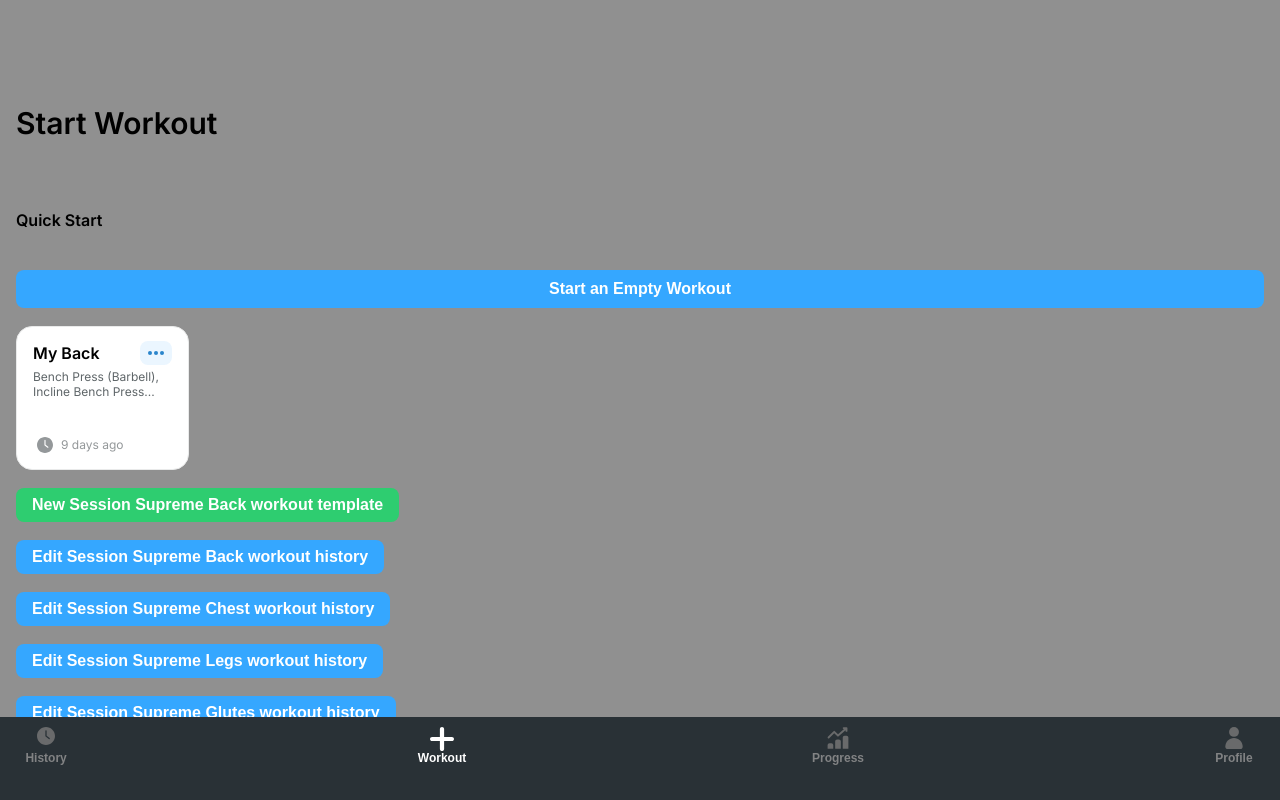
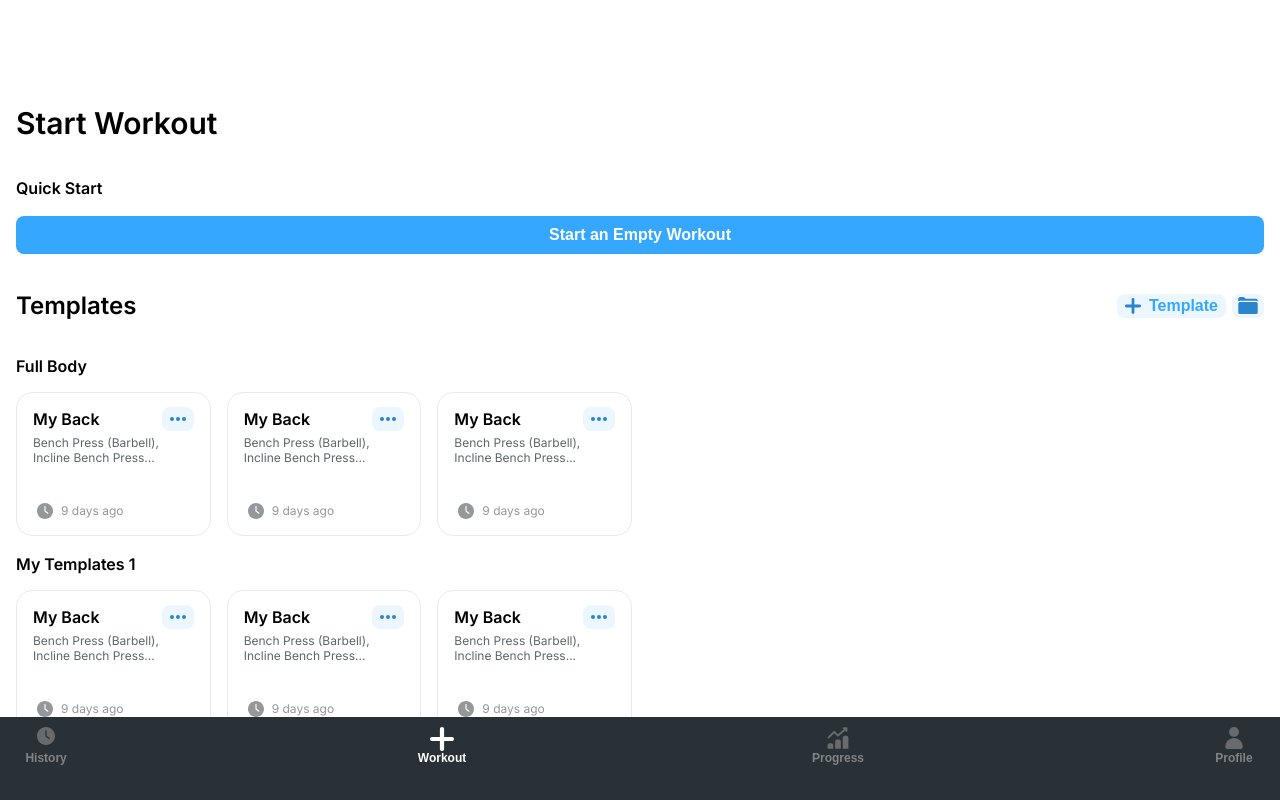
Before and after one commit to harshaand/workout-tracker-app, a React (Vite) app: page / in a window 1280 px wide. Both pictures are taken after a click on the button "Workout". Shown: the top 800 px of the page. Built offline with nearby package versions, Linux system fonts and the light colour scheme.

Commit message:
Added main UI for template screen

```diff
--- a/src/css/cards.scss
+++ b/src/css/cards.scss
@@ -34,7 +34,8 @@
     flex-direction: column;
     background-color: var(--white);
     height: 144px;
-    width: 173px;
+    /*width: 173px;*/
+    width: 100%;
     padding: 16px;
     border: 1px var(--card-border-color) solid;
     border-radius: 16px;
--- a/src/css/screens.scss
+++ b/src/css/screens.scss
@@ -45,3 +45,117 @@
         }
     }
 }
+
+.templates {
+    &__container {
+        display: flex;
+        flex-direction: column;
+        justify-content: flex-start;
+        width: 100%;
+        height: 100%;
+        padding: 105px 0 120px 0;
+        background-color: var(--white);
+        box-sizing: border-box;
+
+    }
+
+    &__main {
+        display: flex;
+        flex-direction: column;
+        justify-content: flex-start;
+        align-items: center;
+        gap: 37px;
+        width: 100%;
+        height: fit-content;
+        padding: 0 var(--general-padding);
+        box-sizing: border-box;
+
+        h1 {
+            width: 100%;
+        }
+
+        .container-quick-start {
+            display: flex;
+            flex-direction: column;
+            justify-content: flex-start;
+            gap: 18px;
+            width: 100%;
+
+            h3 {
+                width: 100%;
+                margin: 0;
+                padding: 0;
+            }
+        }
+
+        .container-folders {
+            display: flex;
+            flex-direction: column;
+            justify-content: flex-start;
+            align-items: center;
+            gap: 36px;
+            width: 100%;
+
+            &__header {
+                display: flex;
+                justify-content: space-between;
+                align-items: center;
+                width: 100%;
+
+                h2 {
+                    margin: 0;
+                    padding: 0;
+                }
+
+                &__buttons {
+                    display: flex;
+                    gap: 6px;
+                    justify-content: flex-start;
+                    align-items: center;
+                    width: fit-content;
+                    height: fit-content;
+                }
+            }
+
+            &__folders {
+                display: flex;
+                flex-direction: column;
+                align-items: flex-start;
+                justify-content: flex-start;
+                width: 100%;
+                height: fit-content;
+                gap: 18px;
+
+                .container-templates {
+                    display: flex;
+                    flex-direction: column;
+                    align-items: flex-start;
+                    justify-content: flex-start;
+                    gap: 16px;
+                    width: 100%;
+
+                    &__header {
+                        width: 100%;
+
+                        h3 {
+                            margin: 0;
+                            padding: 0;
+                            width: 100%;
+                        }
+                    }
+
+                    &__templates {
+                        display: grid;
+                        grid-template-columns: repeat(auto-fill, minmax(173px, 1fr));
+                        gap: 16px;
+                        width: 100%;
+                    }
+
+                }
+            }
+        }
+
+
+    }
+
+}
--- a/src/screens/TemplatesScreen.jsx
+++ b/src/screens/TemplatesScreen.jsx
@@ -68,98 +68,70 @@ function TemplatesScreen() {
     }
 
     return (<>
+        <div className='templates__container'>
             <Navbar />
-        <div className="container-app">
-            <div className="div-header">
+            <div className='templates__main'>
                 <h1>Start Workout</h1>
+
+                <div className='container-quick-start'>
+                    <h3>Quick Start</h3>
+                    <ButtonBig color='blue' size='chunky'>Start an Empty Workout</ButtonBig>
                 </div>
 
-            <div className="library-container-quick-start">
-                <h4>Quick Start</h4>
-                <ButtonBig color='blue' size='chunky'>Start an Empty Workout</ButtonBig>
-                <CardWorkoutTemplate />
-
-
-
-                {/*newSession*/}
-                {data.templates.map((template, index) => (
-                    <ButtonBig color='green' size='hug'
-                        onClick={() => {
-                            setSelectedTemplate({ ...data.templates[index], workoutId: uuidv4() });
-                            screenVariant.current = 'newSession';
-                        }}>
-                        {`New Session ${template.name}`}
-                    </ButtonBig>
-
-                ))}
-
-                {/*editSession*/}
-                {data.history.map((history, index) => (
-                    <ButtonBig color='blue' size='hug'
-                        onClick={() => {
-                            setSelectedTemplate(data.history[index]);
-                            screenVariant.current = 'editSession';
-                        }}>
-                        {`Edit Session ${history.name}`}
-                    </ButtonBig>
-
-                ))}
-
-                {/*editTemplate*/}
-                {data.templates.map((template, index) => (
-                    <ButtonBig color='blueSoft' size='hug'
-                        onClick={() => {
-                            setSelectedTemplate({ ...data.templates[index], workoutId: uuidv4() });
-                            screenVariant.current = 'editTemplate';
-                        }}>
-                        {`Edit Template ${template.name}`}
-                    </ButtonBig>
-
-                ))}
-
-
-                {/*new Empty Session*/}
-                <ButtonBig color='blue' size='hug'
-                    onClick={() => {
-                        setSelectedTemplate({ ...newEmptySession, name: 'New Workout', workoutId: uuidv4() });
-                        screenVariant.current = 'newEmptySession';
-                    }}>
-                    New Empty Workout
-                </ButtonBig>
-
-
-                {/*newEmptyTemplate*/}
-                <ButtonBig color='blueSoft' size='hug'
-                    onClick={() => {
-                        setSelectedTemplate({ ...newEmptySession, name: 'New Template' });
-                        screenVariant.current = 'newEmptyTemplate';
-                    }}>
-                    New Empty Template
-                </ButtonBig>
-
-
-
-
-
-
-                {selectedTemplate && <SessionScreen template={selectedTemplate} screenVariant={screenVariant.current} />}
-
-                <FolderList />
+                <div className='container-folders'>
+                    <div className='container-folders__header'>
+                        <h2>Templates</h2>
+                        <div className='container-folders__header__buttons'>
+                            <ButtonSmall type='addTemplate' >Template</ButtonSmall>
+                            <ButtonSmall type='folder' />
+                        </div>
 
                     </div>
-            <div className="library-main-section">
-                <div className="library-main-section-header">
+                    <div className='container-folders__folders'>
 
-                    <button>1</button>
-                    <ButtonSmall type='options1' />
+                        <div className='container-templates'>
+                            <div className='container-templates__header'>
+                                <h3>Full Body</h3>
+                            </div>
+                            <div className='container-templates__templates'>
+                                <CardWorkoutTemplate />
+                                <CardWorkoutTemplate />
+                                <CardWorkoutTemplate />
+                            </div>
+                        </div>
+
+                        <div className='container-templates'>
+                            <div className='container-templates__header'>
+                                <h3>My Templates 1</h3>
+                            </div>
+                            <div className='container-templates__templates'>
+                                <CardWorkoutTemplate />
+                                <CardWorkoutTemplate />
+                                <CardWorkoutTemplate />
+                            </div>
+                        </div>
 
                     </div>
-                <div className="library-main-section-content">
+                    <div className='container-folders__folders'>
+
+                        <div className='container-templates'>
+                            <div className='container-templates__header'>
+                                <h3>Example Templates</h3>
+                            </div>
+                            <div className='container-templates__templates'>
+                                <CardWorkoutTemplate />
+                                <CardWorkoutTemplate />
+                                <CardWorkoutTemplate />
+                            </div>
+                        </div>
 
                     </div>
                 </div>
 
             </div>
+        </div>
+
+
     </>
     )
 }
--- /dev/null
+++ b/src/screens/TestingScreen.jsx
@@ -0,0 +1,167 @@
+import '../css/buttons.scss';
+import '../css/modals.scss';
+import React from 'react'
+import ButtonSmall from '../components/Buttons/ButtonSmall.jsx'
+import ButtonBig from '../components/Buttons/ButtonBig.jsx'
+import CardWorkoutTemplate from '../components/Cards/CardWorkoutTemplate.jsx'
+import CardWorkoutHistory from '../components/Cards/CardWorkoutHistory.jsx'
+import CardExerciseTracker from '../components/Cards/CardExerciseTracker.jsx'
+import FolderList from '../OTHER/FoldersFunctionality.jsx'
+import Navbar from '../components/Navbar.jsx'
+
+import { useData } from '../DataContext.jsx'
+import SessionScreen from './SessionScreen.jsx'
+
+import { v4 as uuidv4 } from 'uuid';
+
+
+
+function TestingScreen() {
+    const data = useData()
+    const [selectedTemplate, setSelectedTemplate] = React.useState(null);
+    //TESTING WITH HISTORY ATM
+    /* SCREEN VARIANTS
+    1. newSession ------new key
+    2. editSession -----old key
+    3. editTemplate
+    4. newEmptyTemplate
+    5. newEmptySession -new key
+    */
+    const screenVariant = React.useRef(null);
+
+    const newEmptySession = {
+        id: uuidv4(),
+        name: 'New Workout',
+        duration: undefined,
+        notes: undefined,
+        lastDone: {},
+
+        exercises: [
+            {
+                name: 'Testing Exercise',
+                sets:
+                    [
+                        {
+                            id: '0plkjn',
+                            value: 1,
+                            num: 1,
+                            weight: 0,
+                            reps: 0,
+                            completed: false,
+                            PRs: { '1RM': false, weight: false, reps: false, volume: false, strengthScore: false },
+                            bestSet: false
+                        },
+                        {
+                            id: '876tg',
+                            value: 2,
+                            num: 2,
+                            weight: 0,
+                            reps: 0,
+                            completed: false,
+                            PRs: { '1RM': false, weight: false, reps: false, volume: false, strengthScore: false },
+                            bestSet: false
+                        }
+                    ]
+
+            }
+        ]
+    }
+
+    return (<>
+        <Navbar />
+        <div className="container-app">
+            <div className="div-header">
+                <h1>Start Workout</h1>
+            </div>
+
+            <div className="library-container-quick-start">
+                <h4>Quick Start</h4>
+                <ButtonBig color='blue' size='chunky'>Start an Empty Workout</ButtonBig>
+                <CardWorkoutTemplate />
+
+
+
+                {/*newSession*/}
+                {data.templates.map((template, index) => (
+                    <ButtonBig color='green' size='hug'
+                        onClick={() => {
+                            setSelectedTemplate({ ...data.templates[index], workoutId: uuidv4() });
+                            screenVariant.current = 'newSession';
+                        }}>
+                        {`New Session ${template.name}`}
+                    </ButtonBig>
+
+                ))}
+
+                {/*editSession*/}
+                {data.history.map((history, index) => (
+                    <ButtonBig color='blue' size='hug'
+                        onClick={() => {
+                            setSelectedTemplate(data.history[index]);
+                            screenVariant.current = 'editSession';
+                        }}>
+                        {`Edit Session ${history.name}`}
+                    </ButtonBig>
+
+                ))}
+
+                {/*editTemplate*/}
+                {data.templates.map((template, index) => (
+                    <ButtonBig color='blueSoft' size='hug'
+                        onClick={() => {
+                            setSelectedTemplate({ ...data.templates[index], workoutId: uuidv4() });
+                            screenVariant.current = 'editTemplate';
+                        }}>
+                        {`Edit Template ${template.name}`}
+                    </ButtonBig>
+
+                ))}
+
+
+                {/*newEmptySession*/}
+                <ButtonBig color='blue' size='hug'
+                    onClick={() => {
+                        setSelectedTemplate({ ...newEmptySession, name: 'New Workout', workoutId: uuidv4() });
+                        screenVariant.current = 'newEmptySession';
+                    }}>
+                    New Empty Workout
+                </ButtonBig>
+
+
+                {/*newEmptyTemplate*/}
+                <ButtonBig color='blueSoft' size='hug'
+                    onClick={() => {
+                        setSelectedTemplate({ ...newEmptySession, name: 'New Template' });
+                        screenVariant.current = 'newEmptyTemplate';
+                    }}>
+                    New Empty Template
+                </ButtonBig>
+
+
+
+
+
+
+                {selectedTemplate && <SessionScreen template={selectedTemplate} screenVariant={screenVariant.current} />}
+
+                <FolderList />
+
+            </div>
+            <div className="library-main-section">
+                <div className="library-main-section-header">
+
+                    <button>1</button>
+                    <ButtonSmall type='options1' />
+
+                </div>
+                <div className="library-main-section-content">
+
+                </div>
+            </div>
+
+        </div>
+    </>
+    )
+}
+
+export default TestingScreen
```
Also changed, not shown: src/App.jsx (+6 -1 lines). Lines whose indentation alone changed are shown as unchanged.
